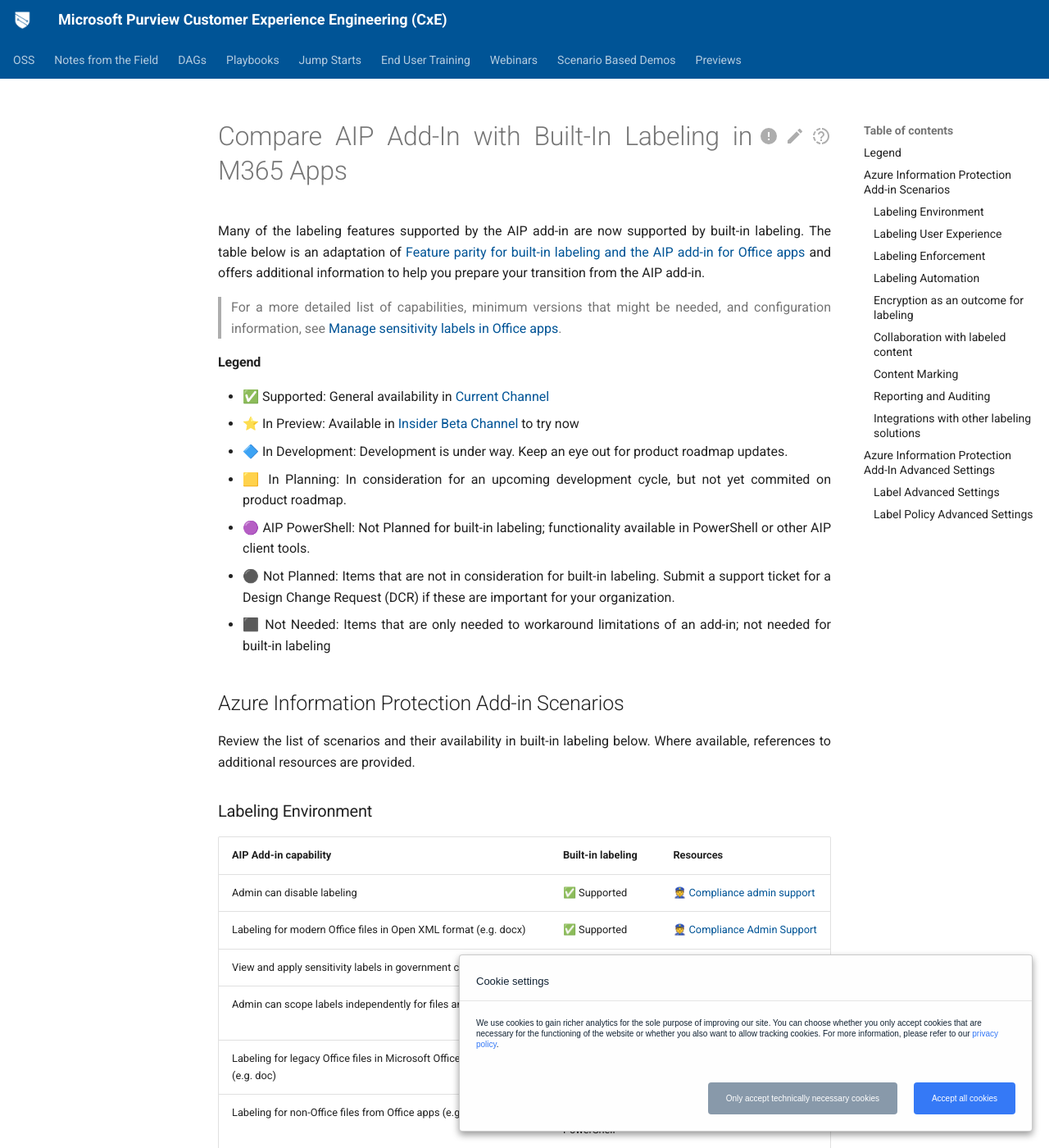
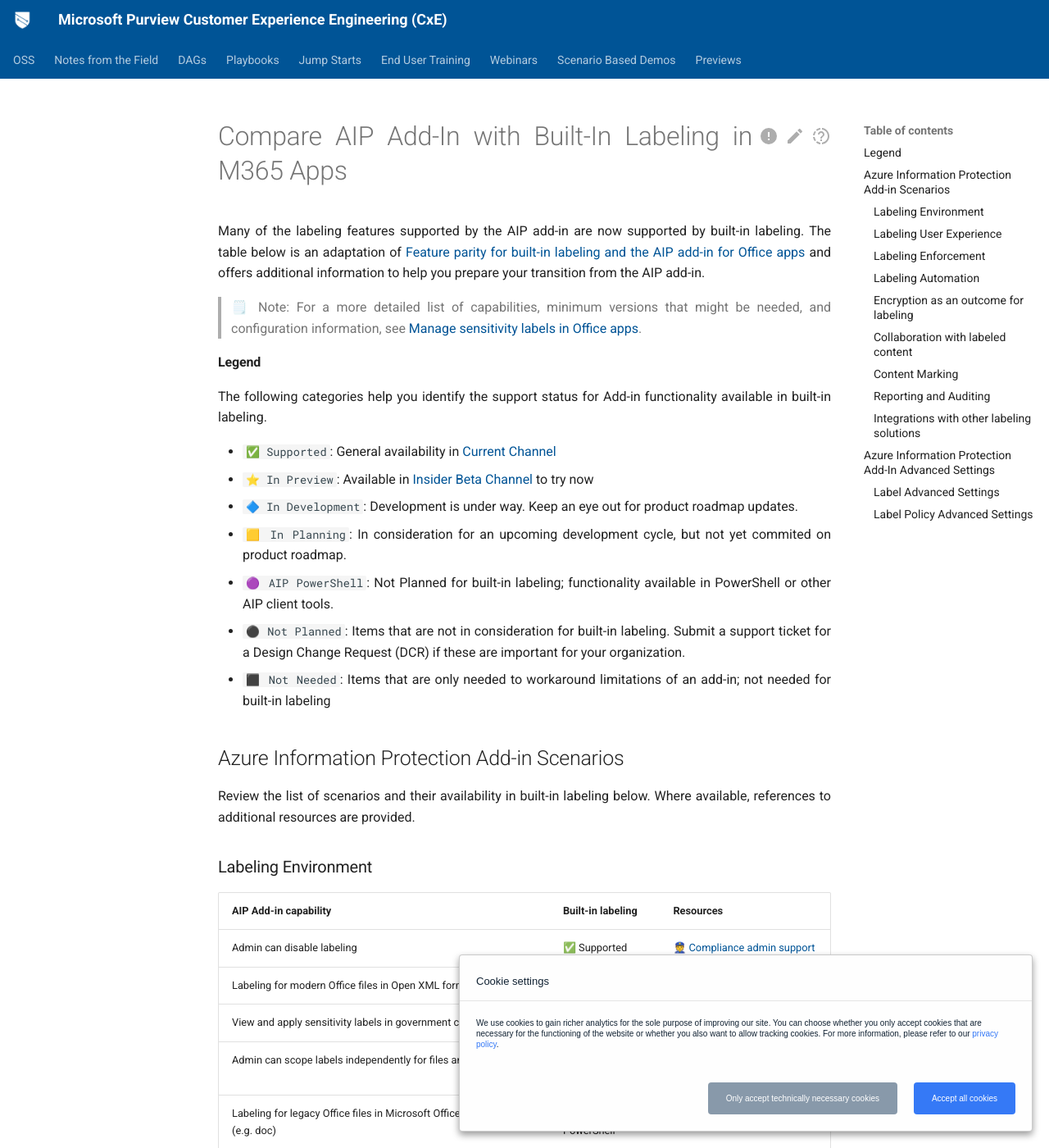
Before and after one commit to microsoft/ComplianceCxE, an MkDocs documentation site: the page built from docs/playbooks/AIP2MIP/CompareAIP2MIP.md, in a window 1280 px wide and 1400 px high. Shown: the whole window at 82% size. Built offline with MkDocs 1.6.1 and Material for MkDocs 9.7.7, drawn with Linux system fonts in a browser that asks for light colours; some of the changed text lies outside the part shown.

Commit message:
Update CompareAIP2MIP.md

```diff
--- a/docs/playbooks/AIP2MIP/CompareAIP2MIP.md
+++ b/docs/playbooks/AIP2MIP/CompareAIP2MIP.md
@@ -1,16 +1,18 @@
 # Compare AIP Add-In with Built-In Labeling in M365 Apps
-Many of the labeling features supported by the AIP add-in are now supported by built-in labeling. The table below is an adaptation of [Feature parity for built-in labeling and the AIP add-in for Office apps](https://learn.microsoft.com/en-us/microsoft-365/compliance/sensitivity-labels-aip?view=o365-worldwide#feature-parity-for-built-in-labeling-and-the-aip-add-in-for-office-apps) and offers additional information to help you prepare your transition from the AIP add-in.
+Many of the labeling features supported by the AIP add-in are now supported by built-in labeling. The table below is an adaptation of [Feature parity for built-in labeling and the AIP add-in for Office apps](https://learn.microsoft.com/en-us/microsoft-365/compliance/sensitivity-labels-aip#feature-parity-for-built-in-labeling-and-the-aip-add-in-for-office-apps) and offers additional information to help you prepare your transition from the AIP add-in.
 
-> For a more detailed list of capabilities, minimum versions that might be needed, and configuration information, see [Manage sensitivity labels in Office apps](https://learn.microsoft.com/en-us/microsoft-365/compliance/sensitivity-labels-office-apps?view=o365-worldwide).
+> 🗒️ Note: For a more detailed list of capabilities, minimum versions that might be needed, and configuration information, see [Manage sensitivity labels in Office apps](https://learn.microsoft.com/en-us/microsoft-365/compliance/sensitivity-labels-office-apps?view=o365-worldwide).
 
 #### Legend
-- ✅ Supported: General availability in [Current Channel](https://learn.microsoft.com/en-us/deployoffice/overview-update-channels#current-channel-overview)
-- ⭐ In Preview: Available in [Insider Beta Channel](https://learn.microsoft.com/en-us/DeployOffice/office-insider/compare-channels) to try now
-- 🔷 In Development: Development is under way. Keep an eye out for product roadmap updates.
-- 🟨 In Planning: In consideration for an upcoming development cycle, but not yet commited on product roadmap.
-- 🟣 AIP PowerShell: Not Planned for built-in labeling; functionality available in PowerShell or other AIP client tools.
-- ⚫ Not Planned: Items that are not in consideration for built-in labeling. Submit a support ticket for a Design Change Request (DCR) if these are important for your organization.
-- ⬛ Not Needed: Items that are only needed to workaround limitations of an add-in; not needed for built-in labeling
+The following categories help you identify the support status for Add-in functionality available in built-in labeling.
+
+- `✅ Supported`: General availability in [Current Channel](https://learn.microsoft.com/en-us/deployoffice/overview-update-channels#current-channel-overview)
+- `⭐ In Preview`: Available in [Insider Beta Channel](https://learn.microsoft.com/en-us/DeployOffice/office-insider/compare-channels) to try now
+- `🔷 In Development`: Development is under way. Keep an eye out for product roadmap updates.
+- `🟨 In Planning`: In consideration for an upcoming development cycle, but not yet commited on product roadmap.
+- `🟣 AIP PowerShell`: Not Planned for built-in labeling; functionality available in PowerShell or other AIP client tools.
+- `⚫ Not Planned`: Items that are not in consideration for built-in labeling. Submit a support ticket for a Design Change Request (DCR) if these are important for your organization.
+- `⬛ Not Needed`: Items that are only needed to workaround limitations of an add-in; not needed for built-in labeling
 
 ## Azure Information Protection Add-in Scenarios
 Review the list of scenarios and their availability in built-in labeling below. Where available, references to additional resources are provided.
@@ -28,6 +30,7 @@
 | Support for labeling using Office perpetual | ⚫ Not Planned | [➡️ Learn more](https://learn.microsoft.com/en-us/microsoft-365/compliance/sensitivity-labels-office-apps#labeling-client-for-desktop-apps) |
 | `______________________________________________________` | `_______________` | `___________________________` |
 
+> ⚠️ Note: M365 Apps for Enterprise require a network connection with internet access so they can communicate with Microsoft 365 services. Permanently disconnected devices without the ability to access Microsoft 365 services can't use built-in sensitivity labels. If you have environments with such devices, work with your Microsoft account team to discuss options to integrate these devices into your information protection environment.
 
 ### Labeling User Experience
 
```
